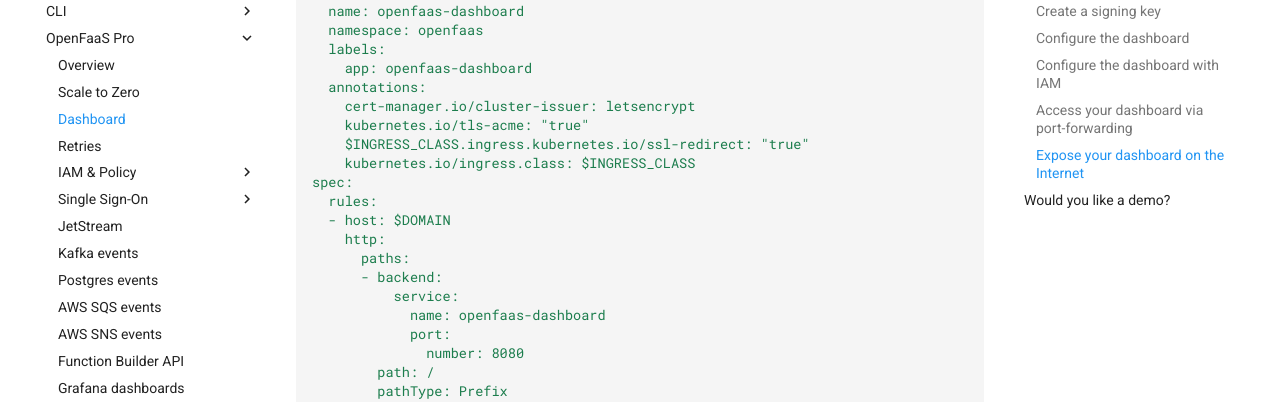
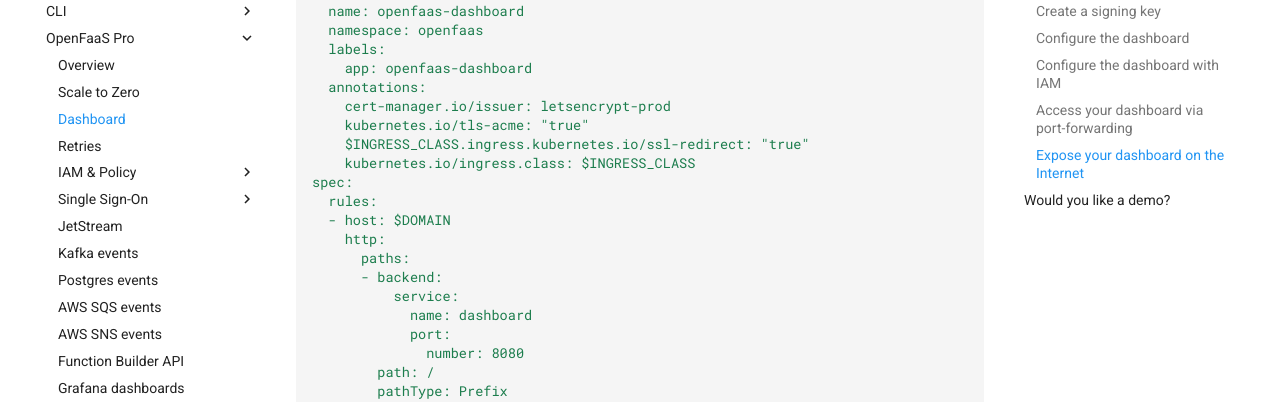
Before and after one commit to openfaas/docs, an MkDocs documentation site: the page built from docs/openfaas-pro/dashboard.md, in a window 1280 px wide and 900 px high, scrolled down 7617 px. Shown: the part 163-565 px from the top of the window. Built offline with MkDocs 1.6.1 and Material for MkDocs 9.7.7, drawn with Linux system fonts in a browser that asks for light colours; comment, search, counter and statistics services are not loaded.

Commit message:
Fix wrong service name in docs
cc @welteki

Signed-off-by: Alex Ellis (OpenFaaS Ltd) <alexellis2@gmail.com>

````diff
--- a/docs/openfaas-pro/dashboard.md
+++ b/docs/openfaas-pro/dashboard.md
@@ -258,7 +258,7 @@ metadata:
   labels:
     app: openfaas-dashboard
   annotations:
-    cert-manager.io/cluster-issuer: letsencrypt
+    cert-manager.io/issuer: letsencrypt-prod
     kubernetes.io/tls-acme: "true"
     $INGRESS_CLASS.ingress.kubernetes.io/ssl-redirect: "true"
     kubernetes.io/ingress.class: $INGRESS_CLASS
@@ -269,7 +269,7 @@ spec:
       paths:
       - backend:
           service:
-            name: openfaas-dashboard
+            name: dashboard
             port:
               number: 8080
         path: /
@@ -280,6 +280,7 @@ spec:
     secretName: dashboard-cert
 EOF
 ```
+
 TLS is mandatory, and you'll use your OpenFaaS password to log in with your browser.
 
 A much simpler alternative for local testing and development is to set up an inlets VM in HTTPS mode: [inlets automated HTTP server](https://docs.inlets.dev/tutorial/automated-http-server/).
````
